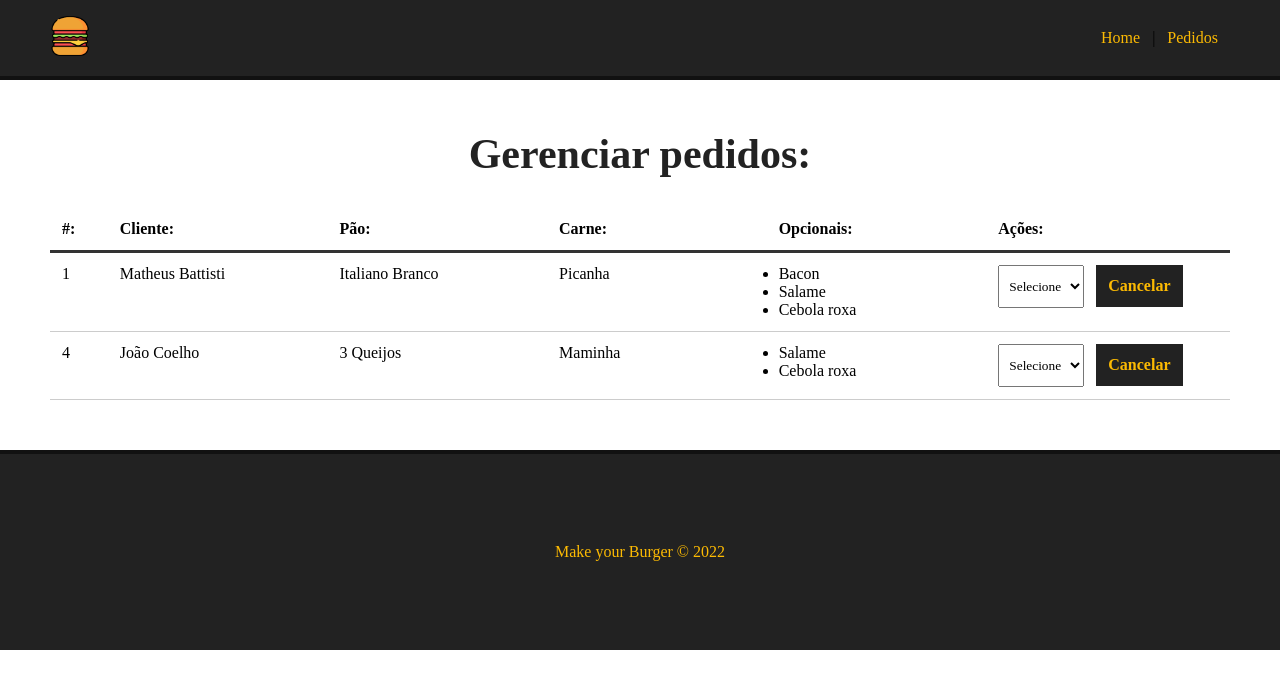
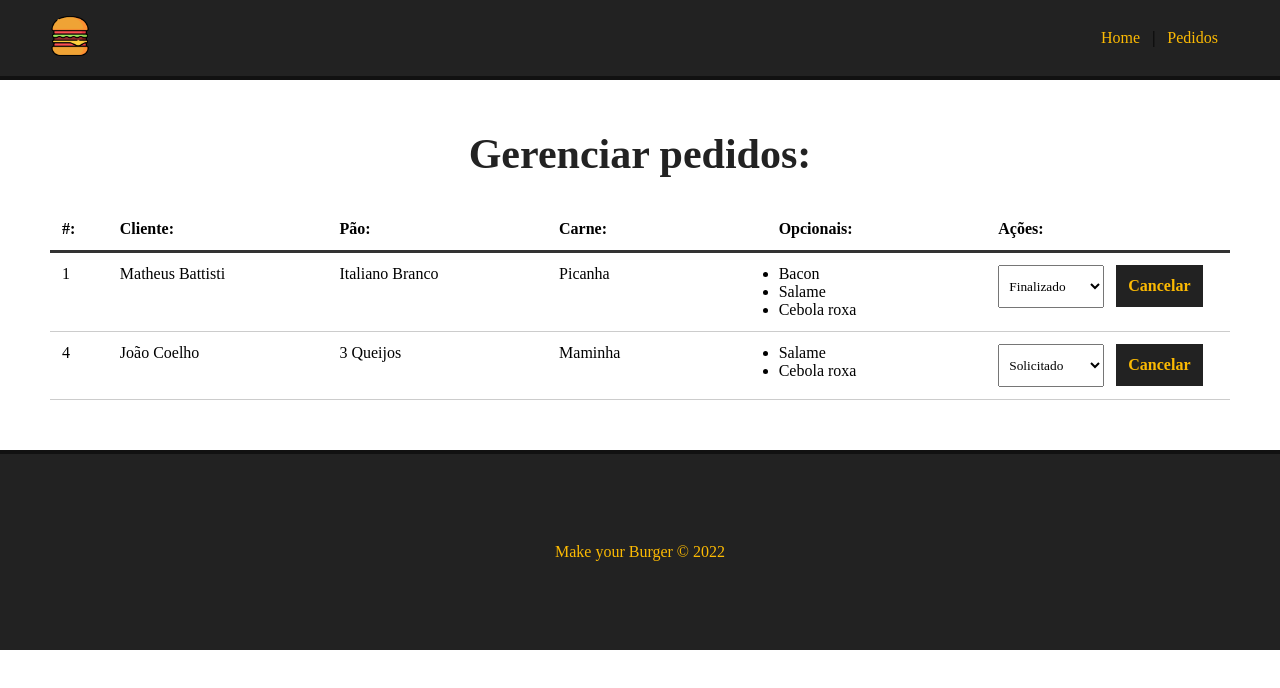
Before and after one commit to Naneshoru/Vue-monte-seu-burger, a Vue app: page /pedidos in a window 1280 px wide. Shown: the top 688 px of the page. Built offline with nearby package versions, Linux system fonts and the light colour scheme; data requests are answered from the project's data file.

Commit message:
Recebendo o status dos pedidos e exibindo no select dinamicamente

```diff
--- a/src/components/OrdersDashboard.vue
+++ b/src/components/OrdersDashboard.vue
@@ -23,7 +23,9 @@
         </div>
         <div>
           <select name="status" class="status">
-            <option value="">Selecione</option>
+            <option v-for="sts in status" :key="sts.id" :value="sts.id" :selected="burger.status === sts.tipo">
+              {{ sts.tipo }}
+            </option>
           </select>
           <button class="delete-btn">Cancelar</button>
         </div>
@@ -45,12 +47,16 @@
   },
   methods: {
     async getOrders() {
-
       const req = await fetch('http://localhost:3000/burgers')
       const data = await req.json();
       this.burgers = data;
 
-      console.log(data)
+      this.getStatus()
+    },
+    async getStatus() {
+      const req = await fetch('http://localhost:3000/status')
+      const data = await req.json();
+      this.status = data;
     }
   },
   mounted() {
```
